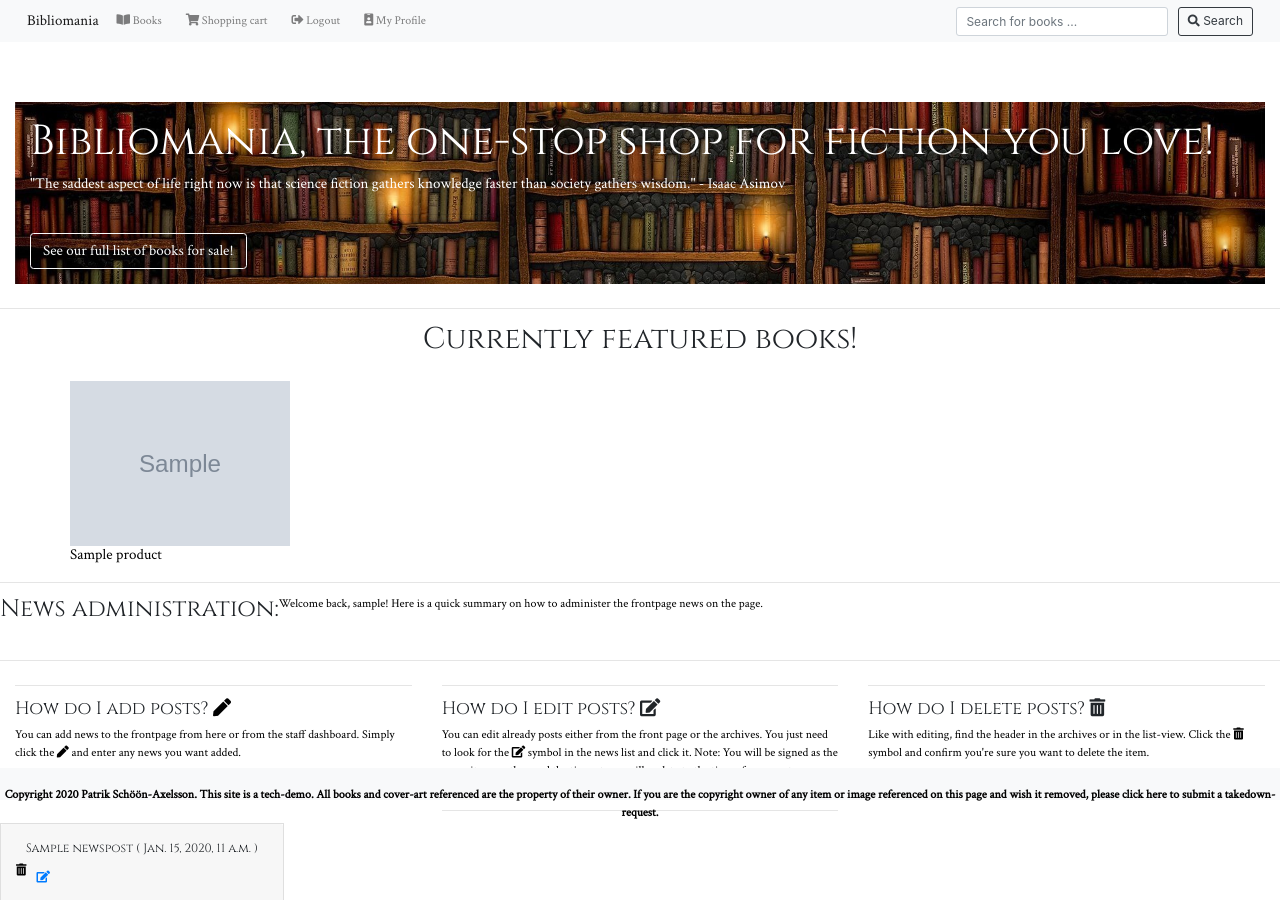
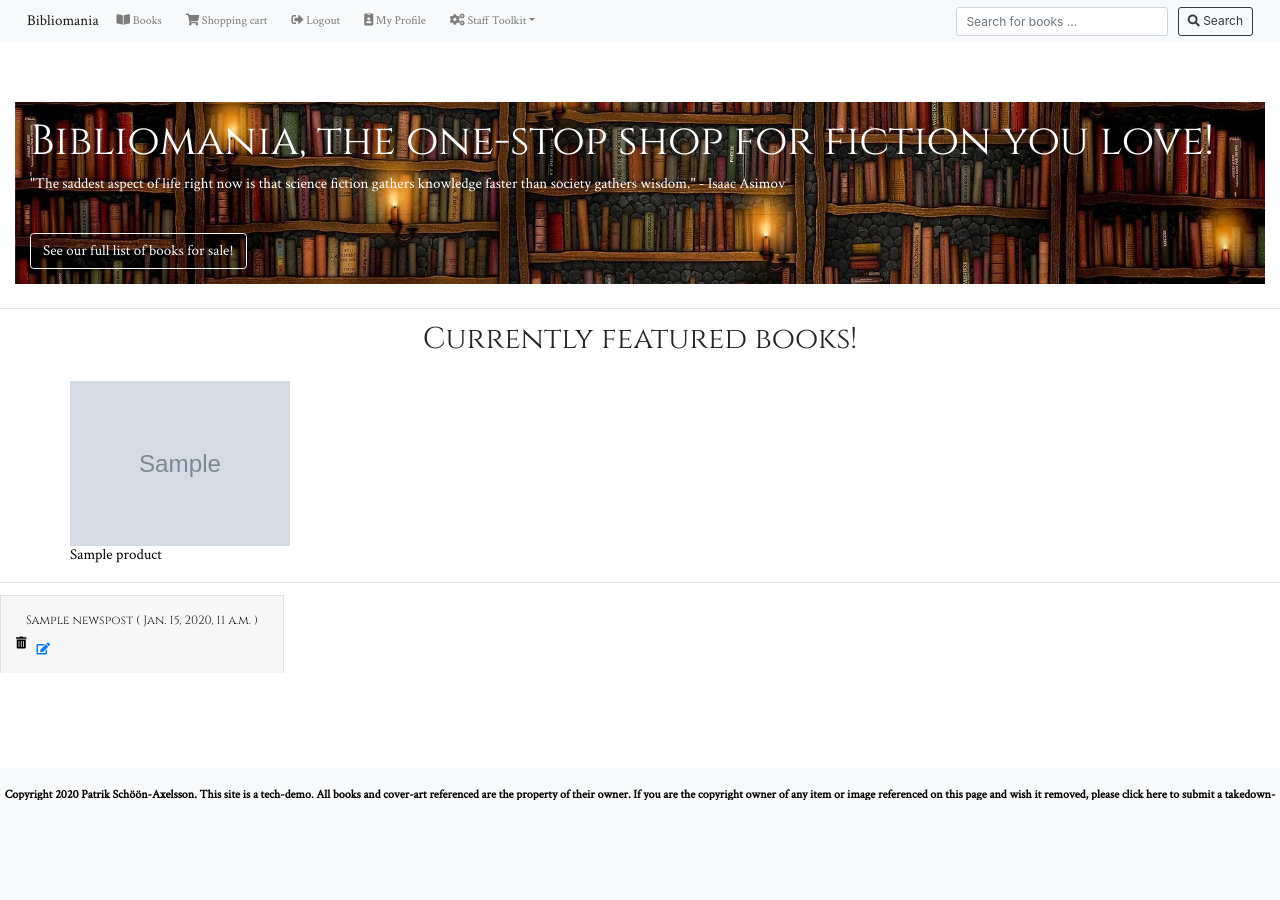
Before and after one commit to Code-Institute-Submissions/ci-ms4-bookstore, a Django app: page / in a window 1280 px wide. After the commit the page ends 800 px from the top, so only its background shows below. Run offline with Django 3.2, Linux system fonts and the light colour scheme; a user stored in the database is signed in; tables that the repository leaves empty hold one stand-in row (values such as "Sample post"); grey boxes marked "Sample" are stand-in pictures; some libraries are stand-ins or nearby versions.

Commit message:
Added custom tags for admin interfaces, footer

```diff
--- a/bookstore/settings.py
+++ b/bookstore/settings.py
@@ -102,6 +102,7 @@ TEMPLATES = [
         'DIRS': [
             os.path.join(BASE_DIR, 'templates'),
             os.path.join(BASE_DIR, 'templates', 'allauth'),
+            os.path.join(BASE_DIR, 'templates', 'custom_tags'),
         ],
         'APP_DIRS': True,
         'OPTIONS': {
--- a/home/forms.py
+++ b/home/forms.py
@@ -1,5 +1,5 @@
 # Forms for handling the news items on the main page and the user profile views
-
+from django import forms
 from django.contrib.auth.models import User
 from django.forms import ModelForm, widgets
 from .models import NewsPost, UserProfile
@@ -28,3 +28,8 @@ class UserForm(ModelForm):
     class Meta:
         model = User
         fields = ("__all__")
+
+class MailForm(forms.Form):
+    subject = forms.CharField(max_length=200, required=True)
+    message = forms.CharField(max_length=200, required=True, widget=forms.Textarea())
+    email = forms.EmailField(required=True)
--- a/home/templates/home/index.html
+++ b/home/templates/home/index.html
@@ -31,76 +31,8 @@
    </div>
 </div>
 <hr>
-{% if request.user.is_superuser %}
-<div class="container-fluid">
-<div class="row text-center">
-
-    <h2>News administration:</h2>
-    <p class="text-center">Welcome back, {{request.user}}! Here is a quick summary on how to administer the frontpage news on the page.</p>
-  </div>
-  <br>
-</div>
-<hr>
 <div class="container-fluid">
 <div class="row">
-
-  <div class="col-md-4 col-sm-12">
-    <hr>
-    <h4>How do I add posts? <a href="#newsPostModal" data-toggle="modal" data-target="#newsPostModal"><i class="fas fa-pen"></i></a></h4>
-    <p>You can add news to the frontpage from here or from the staff dashboard. Simply click the
-      <a href="#newsPostModal" data-toggle="modal" data-target="#newsPostModal"><i class="fas fa-pen"></i></a> and enter any news you want added.</p>
-    <hr>
-  </div>
-
-  <div class="col-md-4 col-sm-12">
-    <hr>
-    <h4>How do I edit posts? <i class="fas fa-edit"></i></h4>
-    <p>You can edit already posts either from the front page or the archives. You just need to look for the <i class="fas fa-edit"></i> symbol in the news list and click it.
-      Note: You will be signed as the news-items author and the time-stamp will update to the time of your post, meaning the item will be posted to the top of the news.</p>
-    <hr>
-  </div>
-
-  <div class="col-md-4 col-sm-12">
-    <hr>
-    <h4>How do I delete posts? <i class="fas fa-trash-alt"></i></h4>
-    <p>Like with editing, find the header in the archives or in the list-view. Click the <i class="fas fa-trash-alt"></i>
-      symbol and confirm you're sure you want to delete the item.</p>
-    <hr>
-  </div>
-</div>
-</div>
-
-<div class="modal fade" id="newsPostModal" tabindex="-1" role="dialog" aria-labelledby="exampleModalLabel" aria-hidden="true">
-  <div class="modal-dialog modal-dialog-centered" role="document">
-    <div class="modal-content">
-      <div class="modal-header">
-        <h5 class="modal-title" id="newsPostModalLabel">Add News:</h5>
-        <button type="button" class="close" data-dismiss="modal" aria-label="Close">
-          <span aria-hidden="true">&times;</span>
-        </button>
-      </div>
-      <form class="form" action="{% url 'add_post' %}" method="POST">
-        <div class="form-group">
-          <div class="modal-body">
-              {% csrf_token %}
-              {{ form }}
-              <p>Your display-name and the time of posting will be automatically added when you press save.</p>
-          </div>
-          <div class="modal-footer">
-        <button type="button" class="btn btn-secondary" data-dismiss="modal">Close</button>
-        <input type="submit" class="btn btn-secondary" value="Save">
-      </div>
-    </div>
-    </form>
-  </div>
-
-  </div>
-</div>
-
-{% endif %}
-<div class="container-fluid">
-<div class="row">
-
 <div class="accordion" id="accordionNews">
    {% for item in news %}
       <div class="card">
--- /dev/null
+++ b/home/templatetags/allform_loader.py
@@ -0,0 +1,12 @@
+from django import template
+from home.forms import NewsForm, MailForm
+
+register = template.Library()
+
+@register.inclusion_tag('_inc_news_form.html')
+def load_newsform():
+    return {'news_form': NewsForm()}
+
+@register.inclusion_tag('_inc_footer.html')
+def load_footer():
+    return {'mail_form': MailForm()}
--- /dev/null
+++ b/home/templatetags/load_mailerform.py
@@ -0,0 +1,3 @@
+from django import template
+
+register = template.Library()
--- a/products/urls.py
+++ b/products/urls.py
@@ -6,7 +6,7 @@ from . import views
 urlpatterns = [
     path('all/', views.products, name='products'),
     path('<int:product_id>/', views.product_info, name='product_info'),
-    path('dashboard/', views.dashboard, name ='dashboard/'),
+    path('dashboard/', views.dashboard, name ='dashboard'),
     path('dashboard/api/edit_product/<int:product_id>', views.edit_product, name='edit_product'),
     path('dashboard/api/delete_product/<int:product_id>', views.delete_product, name='delete_product')
 ]
--- a/static/css/base.css
+++ b/static/css/base.css
@@ -32,6 +32,10 @@ a, p{
     color: #ffffff;
 }
 
+.footer-separator{
+    padding-bottom: 4vh;
+}
+
 footer{
     margin-top: 5rem;
     font-size: 1rem;
@@ -44,6 +48,7 @@ footer{
 footer p{
     padding-top: 1.5rem;
 }
+
 
 /* Style rules for the product-info pages*/
 
@@ -88,6 +93,7 @@ tr {
  .img-cover{
      max-height: 500px !important;
  }
+/* Overrides for product paginator colours */
 
  #product-paginator{
 
--- a/templates/base.html
+++ b/templates/base.html
@@ -37,7 +37,7 @@
   </head>
   <body>
 
-<!-- Based in part on the course-materials for Boutique Ado. -->
+<!-- Based in part on the course-materials for Boutique Ado. Shows toasts when the django messages flash at redirects. -->
     {% if messages %}
         <div class="message-container">
             {% for message in messages %}
@@ -82,8 +82,16 @@
                 <li class="nav-item mr-3">
                     <a class="nav-link" href="{% url 'user_profile' %}"><i class="fas fa-id-badge"></i> My Profile</a>
                 </li>
-                {% else %}
-
+                {% endif %}
+                {% if request.user.is_superuser %}
+                <!-- Admin interface through dropdown-nav -->
+                <li class="nav-item dropdown">
+                  <a class="nav-link dropdown-toggle" id="adminDropdown" href="#" role="button" data-toggle="dropdown" aria-haspopup="true" aria-expanded="false"><i class="fas fa-cogs"></i> Staff Toolkit</a>
+                  <div class="dropdown-menu" aria-labelledby="adminDropdown">
+                    <a class="dropdown-item" href="{% url 'dashboard' %}"><i class="fas fa-chart-line"></i> Product dashboard</a>
+                    <a class="dropdown-item" href="#newsPostModal" data-toggle="modal" data-target="#newsPostModal"><i class="fas fa-pen"></i> Add news item</a>
+                  </div>
+                </li>
                 {% endif %}
             </ul>
             <form method="GET" class="form-inline d-none d-md-block" action="{% url 'products' %}">
@@ -101,33 +109,22 @@
     {% block content %}
     {% endblock %}
 
+    {% if request.user.is_superuser %}
+    <!-- Loads the news-editing Modal only if needed -->
+    {% load allform_loader %}
+    {% block news_form %}
 
-    <footer class="bg-light mt-auto">
-        <div class="justify-content-center text-wrap">
-        <strong><p class="text-center">Copyright 2020 Patrik Schöön-Axelsson. This site is a tech-demo. All books and cover-art referenced are the property of their owner. If you are the copyright owner of any item or image referenced on this page and wish it removed, please click <a data-toggle="modal" href="#mailerModal">here</a> to submit a takedown-request.</p></strong>
-        </div>
-    </footer>
+    {% load_newsform %}
 
+    {% endblock %}
+    {% endif %}
 
-    <div class="modal fade" id="mailerModal" tabindex="-1" role="dialog" aria-labelledby="exampleModalLabel" aria-hidden="true">
-        <div class="modal-dialog" role="document">
-          <div class="modal-content">
-            <div class="modal-header">
-              <h5 class="modal-title" id="exampleModalLabel">Email us!</h5>
-              <button type="button" class="close" data-dismiss="modal" aria-label="Close">
-                <span aria-hidden="true">&times;</span>
-              </button>
-            </div>
-            <div class="modal-body">
-              Form for contact!
-            </div>
-            <div class="modal-footer">
-              <button type="button" class="btn btn-secondary" data-dismiss="modal">Close</button>
-              <button type="button" class="btn btn-primary">Save changes</button>
-            </div>
-          </div>
-        </div>
-      </div>
+    {% block footer %}
+
+    {% load_footer %}
+
+    {% endblock %}
+
     {% block postloadjs %}
     <!--  Activates the jQuery Owl-Carousel plugin, documentation available: https://owlcarousel2.github.io/OwlCarousel2/docs/started-welcome.html -->
     <script src="{% static 'js/plugins/owl.carousel.min.js' %}"></script>
--- /dev/null
+++ b/templates/custom_tags/_inc_footer.html
@@ -0,0 +1,29 @@
+{% load crispy_forms_tags %}
+<div class="footer-separator"></div>
+<footer class="bg-light mt-auto">
+    <div class="justify-content-center text-wrap">
+    <strong><p class="text-center">Copyright 2020 Patrik Schöön-Axelsson. This site is a tech-demo. All books and cover-art referenced are the property of their owner. If you are the copyright owner of any item or image referenced on this page and wish it removed, please click <a data-toggle="modal" href="#mailerModal">here</a> to submit a takedown-request.</p></strong>
+    </div>
+</footer>
+<div class="modal fade" id="mailerModal" tabindex="-1" role="dialog" aria-labelledby="exampleModalLabel" aria-hidden="true">
+    <div class="modal-dialog" role="document">
+      <div class="modal-content">
+        <div class="modal-header">
+          <h5 class="modal-title" id="exampleModalLabel">Email us!</h5>
+          <button type="button" class="close" data-dismiss="modal" aria-label="Close">
+            <span aria-hidden="true">&times;</span>
+          </button>
+        </div>
+        <form class="form" method="POST">
+        <div class="modal-body">
+          {% csrf_token %}
+          {{mail_form|crispy}}
+        </div>
+        <div class="modal-footer">
+          <button type="button" class="btn btn-secondary" data-dismiss="modal">Close</button>
+          <button type="submit" class="btn btn-primary">Send email</button>
+        </div>
+        </form>
+      </div>
+    </div>
+  </div>
--- /dev/null
+++ b/templates/custom_tags/_inc_news_form.html
@@ -0,0 +1,26 @@
+{% load crispy_forms_tags %}
+<div class="modal fade" id="newsPostModal" tabindex="-1" role="dialog" aria-labelledby="adminDropdown" aria-hidden="true">
+   <div class="modal-dialog modal-dialog-centered" role="document">
+      <div class="modal-content">
+        <div class="modal-header">
+          <h5 class="modal-title" id="newsPostModalLabel">Add News:</h5>
+          <button type="button" class="close" data-dismiss="modal" aria-label="Close">
+            <span aria-hidden="true">&times;</span>
+          </button>
+        </div>
+        <form class="form" action="{% url 'add_post' %}" method="POST">
+          <div class="form-group">
+            <div class="modal-body">
+            {% csrf_token %}
+            {{news_form|crispy}}
+            <p>Your display-name and the time of posting will be automatically added when you press save.</p>
+                </div>
+                <div class="modal-footer">
+              <button type="button" class="btn btn-secondary" data-dismiss="modal">Close</button>
+              <input type="submit" class="btn btn-secondary" value="Save">
+            </div>
+          </div>
+        </form>
+     </div>
+   </div>
+</div>
```
Also changed, not shown: home/templatetags/__init__.py (added).
